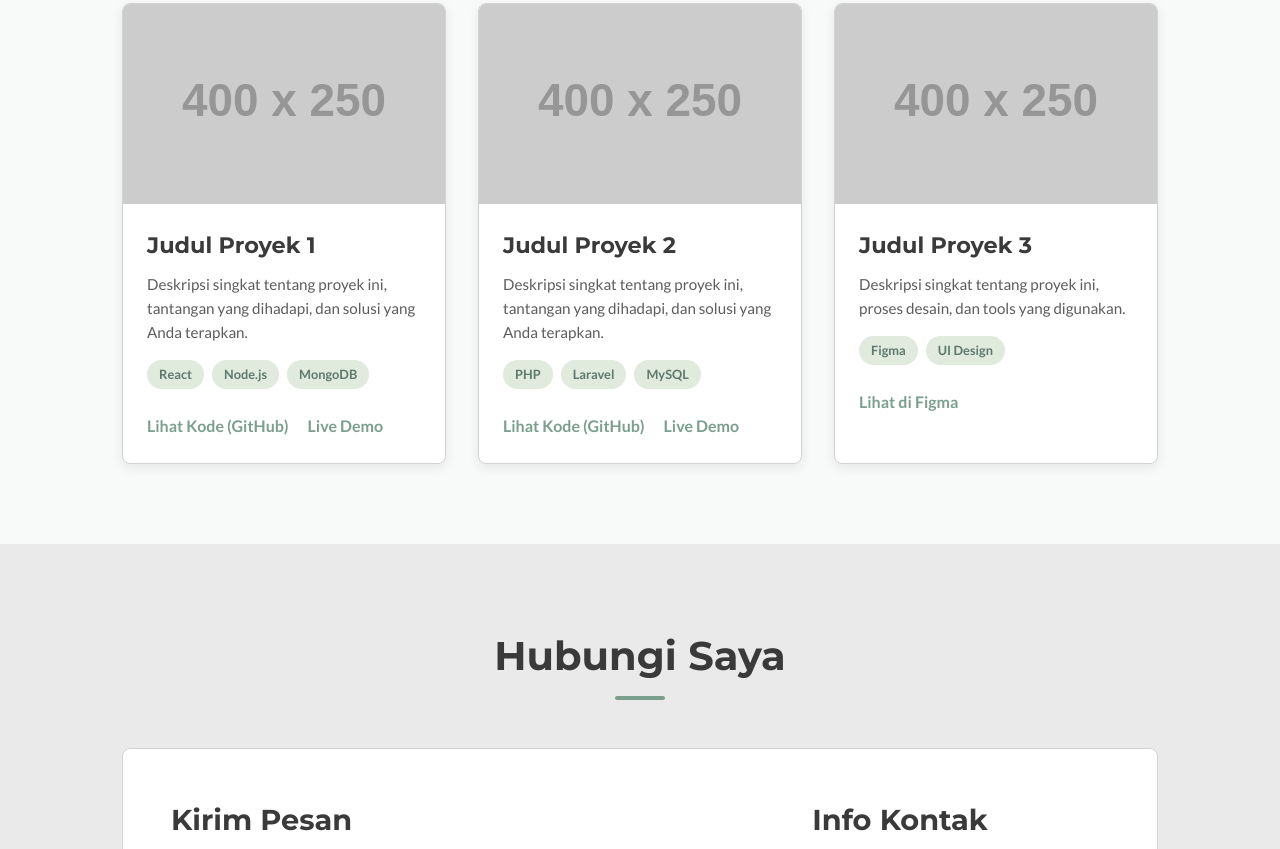
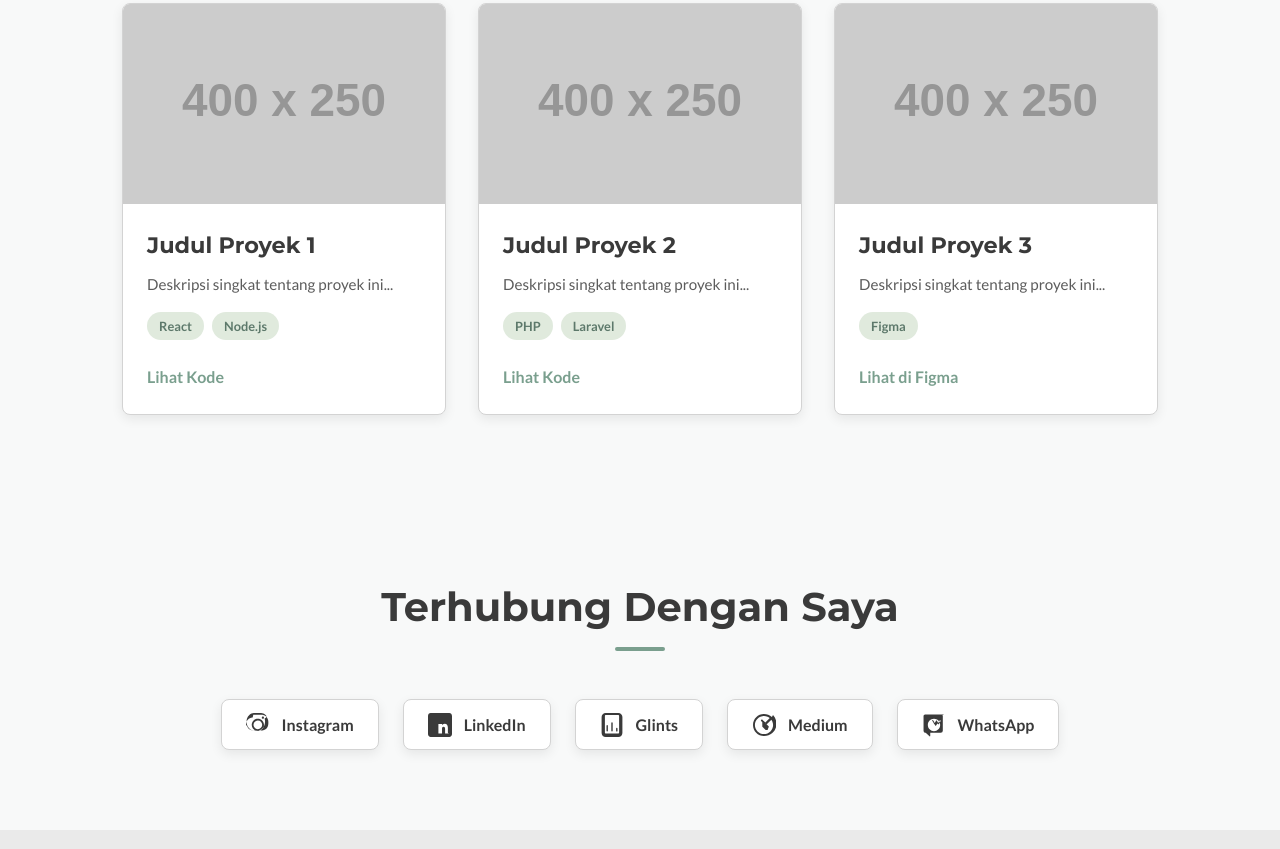
Before and after one commit to arifsetia-one/arif_setiawan-final_project, a plain HTML site: page index.html in a window 1280 px wide. Shown: the part 1951-2800 px from the top of the page. Drawn offline with Linux system fonts and the light colour scheme; placeholder pictures from the web are drawn by us.

Commit message:
update add social media

```diff
--- a/index.html
+++ b/index.html
@@ -4,7 +4,7 @@
 <head>
     <meta charset="UTF-8">
     <meta name="viewport" content="width=device-width, initial-scale=1.0">
-    <title>Portofolio Arif Setiawan (Palet Warna Foto)</title>
+    <title>Portofolio Arif Setiawan (Final)</title>
 
     <link rel="preconnect" href="https://fonts.googleapis.com">
     <link rel="preconnect" href="https://fonts.gstatic.com" crossorigin>
@@ -16,27 +16,18 @@
            1. PENGATURAN TEMA
            ======================== */
 
-        /* 1A. TEMA LIGHT (DEFAULT) - Terinspirasi dari warna terang di foto Anda */
+        /* 1A. TEMA LIGHT (DEFAULT) */
         :root {
             --bg-color: #F8F9F9;
-            /* Hampir putih, sedikit keabu-abuan (langit) */
             --section-bg: #EAEAEA;
-            /* Abu-abu terang (langau) */
             --card-color: #FFFFFF;
             --border-color: #D3D3D3;
-            /* Abu-abu sedang */
             --text-primary: #3A3A3A;
-            /* Abu-abu gelap (jaket) */
             --text-secondary: #5C5C5C;
-            /* Abu-abu sedang ke gelap */
             --accent-color: #7A9F8E;
-            /* Hijau sage lembut (dari pohon/kaos) */
             --accent-hover: #638575;
-            /* Hijau sage lebih gelap */
             --skill-bg: #E0EADD;
-            /* Hijau sangat pucat */
             --skill-text: #5D796B;
-            /* Hijau sedang */
             --navbar-bg: rgba(255, 255, 255, 0.85);
             --shadow-color: rgba(0, 0, 0, 0.08);
             --hero-image-border: var(--border-color);
@@ -46,25 +37,17 @@
             --font-body: 'Lato', sans-serif;
         }
 
-        /* 1B. TEMA DARK (SAAT 'body.dark-mode' AKTIF) - Terinspirasi dari warna gelap di foto Anda */
+        /* 1B. TEMA DARK */
         body.dark-mode {
             --bg-color: #2F3633;
-            /* Abu-abu kehijauan gelap (mirip jaket) */
             --section-bg: #3F4743;
-            /* Abu-abu kehijauan lebih gelap */
             --card-color: #3F4743;
             --border-color: #555E5A;
-            /* Abu-abu gelap */
             --text-primary: #ECECEC;
-            /* Hampir putih */
             --text-secondary: #C8C8C8;
-            /* Abu-abu terang */
             --accent-color: #A3C9B8;
-            /* Hijau sage yang lebih terang di dark mode */
             --accent-hover: #8AB4A2;
-            /* Hijau sage lebih terang */
             --skill-bg: #555E5A;
-            /* Abu-abu gelap untuk skill tag */
             --skill-text: var(--accent-color);
             --navbar-bg: rgba(47, 54, 51, 0.85);
             --shadow-color: rgba(0, 0, 0, 0.3);
@@ -72,7 +55,7 @@
             --icon-color: var(--text-secondary);
         }
 
-        /* 1C. PENGATURAN DASAR & TRANSISI */
+        /* 1C. PENGATURAN DASAR */
         * {
             margin: 0;
             padding: 0;
@@ -149,7 +132,7 @@
         }
 
         /* ========================
-           2. KOMPONEN (TOMBOL, DLL)
+           2. KOMPONEN
            ======================== */
         .btn {
             display: inline-block;
@@ -249,7 +232,6 @@
             color: #FFF;
         }
 
-        /* Tombol Toggle Tema */
         .theme-switch-wrapper {
             display: flex;
             align-items: center;
@@ -312,7 +294,6 @@
             border-radius: 50%;
         }
 
-        /* Menu Hamburger (disembunyikan di desktop) */
         .hamburger {
             display: none;
             cursor: pointer;
@@ -331,7 +312,6 @@
             transition: all 0.3s ease-in-out;
         }
 
-        /* Animasi Hamburger menjadi 'X' */
         .hamburger.active span:nth-child(1) {
             transform: translateY(8.5px) rotate(45deg);
         }
@@ -346,7 +326,7 @@
 
 
         /* ========================
-           4. SEMUA BAGIAN HALAMAN (Hero, About, Dll)
+           4. SEMUA BAGIAN HALAMAN
            ======================== */
 
         /* --- Hero --- */
@@ -397,7 +377,7 @@
         }
 
         .hero-image {
-            background-image: url('arif.png');
+            background-image: url('https://i.imgur.com/8Q0y7zM.png');
             /* Ganti ini dengan link foto Anda */
             background-size: cover;
             background-position: center;
@@ -407,7 +387,6 @@
             border-radius: 50%;
             border: 5px solid var(--hero-image-border);
             box-shadow: 0 0 30px rgba(122, 159, 142, 0.4);
-            /* Menggunakan aksen warna baru */
             margin: 0 auto;
             transition: border-color 0.3s ease;
         }
@@ -490,7 +469,6 @@
         .project-image {
             height: 200px;
             background-color: #EAEAEA;
-            /* Placeholder */
             background-image: url('https://via.placeholder.com/400x250/EAEAEA/3A3A3A?text=Gambar+Proyek');
             background-size: cover;
             background-position: center;
@@ -531,6 +509,53 @@
             font-weight: 700;
             margin-right: 1rem;
         }
+
+        /* --- Social Media (BARU) --- */
+        .social-links-wrapper {
+            display: flex;
+            flex-wrap: wrap;
+            /* Agar responsif di mobile */
+            justify-content: center;
+            align-items: center;
+            gap: 1.5rem;
+        }
+
+        .social-link-btn {
+            display: flex;
+            align-items: center;
+            gap: 0.75rem;
+            padding: 0.75rem 1.5rem;
+            background-color: var(--card-color);
+            color: var(--text-primary);
+            /* Teks pakai warna primer */
+            border: 1px solid var(--border-color);
+            border-radius: 8px;
+            font-weight: 700;
+            box-shadow: 0 4px 12px var(--shadow-color);
+            transition: all 0.3s ease;
+        }
+
+        .social-link-btn svg {
+            width: 24px;
+            height: 24px;
+            fill: currentColor;
+            /* Ini membuat SVG mengambil warna dari 'color' */
+            transition: fill 0.3s ease;
+        }
+
+        .social-link-btn:hover {
+            transform: translateY(-3px);
+            background-color: var(--accent-color);
+            border-color: var(--accent-color);
+            color: #FFF;
+            /* Teks jadi putih saat di-hover */
+        }
+
+        .social-link-btn:hover svg {
+            fill: #FFF;
+            /* SVG jadi putih saat di-hover */
+        }
+
 
         /* --- Contact --- */
         .contact-wrapper {
@@ -616,7 +641,7 @@
 
 
         /* ==================================
-           5. CSS RESPONSIVE (UNTUK MOBILE)
+           5. CSS RESPONSIVE
            ================================== */
 
         @media (max-width: 768px) {
@@ -629,7 +654,6 @@
                 padding: 3rem 0;
             }
 
-            /* --- Navigasi Mobile --- */
             nav ul {
                 position: fixed;
                 top: 68px;
@@ -644,7 +668,6 @@
                 transform: translateX(100%);
                 transition: transform 0.3s ease-in-out;
                 z-index: 999;
-                /* Pastikan di atas konten tapi di bawah navbar */
             }
 
             nav ul.active {
@@ -659,7 +682,6 @@
                 display: flex;
             }
 
-            /* --- Hero Section --- */
             .hero-content {
                 grid-template-columns: 1fr;
                 text-align: center;
@@ -684,13 +706,13 @@
                 margin-bottom: 2rem;
             }
 
-            /* --- About Section --- */
             #about .about-content {
                 grid-template-columns: 1fr;
                 gap: 2rem;
             }
 
-            /* --- Contact Section --- */
+            /* Social links akan otomatis wrap karena 'flex-wrap' */
+
             .contact-wrapper {
                 grid-template-columns: 1fr;
                 padding: 2rem 1.5rem;
@@ -710,6 +732,7 @@
                     <li><a href="#hero" class="active">Home</a></li>
                     <li><a href="#about">Tentang Saya</a></li>
                     <li><a href="#portfolio">Portofolio</a></li>
+                    <li><a href="#social-media">Social</a></li>
                     <li><a href="#contact">Kontak</a></li>
                     <li><a href="#" class="btn btn-primary">Download CV</a></li>
                 </ul>
@@ -806,50 +829,86 @@
                     <div class="project-image"></div>
                     <div class="project-content">
                         <h3>Judul Proyek 1</h3>
-                        <p>Deskripsi singkat tentang proyek ini, tantangan yang dihadapi, dan solusi yang Anda terapkan.
-                        </p>
-                        <div class="project-tags">
-                            <span>React</span>
-                            <span>Node.js</span>
-                            <span>MongoDB</span>
-                        </div>
-                        <div class="project-links">
-                            <a href="#" target="_blank">Lihat Kode (GitHub)</a>
-                            <a href="#" target="_blank">Live Demo</a>
-                        </div>
+                        <p>Deskripsi singkat tentang proyek ini...</p>
+                        <div class="project-tags"><span>React</span><span>Node.js</span></div>
+                        <div class="project-links"><a href="#" target="_blank">Lihat Kode</a></div>
                     </div>
                 </div>
                 <div class="project-card">
                     <div class="project-image"></div>
                     <div class="project-content">
                         <h3>Judul Proyek 2</h3>
-                        <p>Deskripsi singkat tentang proyek ini, tantangan yang dihadapi, dan solusi yang Anda terapkan.
-                        </p>
-                        <div class="project-tags">
-                            <span>PHP</span>
-                            <span>Laravel</span>
-                            <span>MySQL</span>
-                        </div>
-                        <div class="project-links">
-                            <a href="#" target="_blank">Lihat Kode (GitHub)</a>
-                            <a href="#" target="_blank">Live Demo</a>
-                        </div>
+                        <p>Deskripsi singkat tentang proyek ini...</p>
+                        <div class="project-tags"><span>PHP</span><span>Laravel</span></div>
+                        <div class="project-links"><a href="#" target="_blank">Lihat Kode</a></div>
                     </div>
                 </div>
                 <div class="project-card">
                     <div class="project-image"></div>
                     <div class="project-content">
                         <h3>Judul Proyek 3</h3>
-                        <p>Deskripsi singkat tentang proyek ini, proses desain, dan tools yang digunakan.</p>
-                        <div class="project-tags">
-                            <span>Figma</span>
-                            <span>UI Design</span>
-                        </div>
-                        <div class="project-links">
-                            <a href="#" target="_blank">Lihat di Figma</a>
-                        </div>
+                        <p>Deskripsi singkat tentang proyek ini...</p>
+                        <div class="project-tags"><span>Figma</span></div>
+                        <div class="project-links"><a href="#" target="_blank">Lihat di Figma</a></div>
                     </div>
                 </div>
+            </div>
+        </div>
+    </section>
+
+    <section id="social-media">
+        <div class="container">
+            <h2 class="section-title">Terhubung Dengan Saya</h2>
+            <div class="social-links-wrapper">
+
+                <a href="#" target="_blank" class="social-link-btn">
+                    <svg viewBox="0 0 24 24" fill="none" xmlns="http://www.w3.org/2000/svg">
+                        <path
+                            d="M7.16 0c.23 0 .45.01.66.02-.01 0-.01 0 0 0C6.2.2 4.78.68 3.55 1.7 2.3 2.74 1.48 3.98 1 5.38c-.3 1-.44 2.05-.44 3.1 0 .9.1 1.78.3 2.62.18.8.46 1.55.82 2.25.37.7.83 1.34 1.38 1.9s1.2 1 1.9 1.38c.7.36 1.44.64 2.24.82 1.7.36 3.5.36 5.2 0 .8-.18 1.54-.46 2.25-.82.7-.37 1.33-.84 1.9-1.38s1-1.2 1.38-1.9c.36-.7.64-1.45.82-2.25.2-.84.3-1.72.3-2.62 0-1.05-.15-2.1-.44-3.1C21.4 4 20.57 2.75 19.33 1.7 18.1.68 16.67.2 15.06.02c-.01 0-.01 0 0 0 .2-.01.43-.02.66-.02h-8.7zm.13 1.8h8.4c.2 0 .4.01.6.02.01 0 .01 0 0 0 1.25.17 2.37.54 3.28 1.25.92.7 1.6 1.55 2.08 2.6.27.6.46 1.25.56 1.92.1.68.16 1.38.16 2.08s-.05 1.4-.16 2.08c-.1.67-.28 1.32-.56 1.92-.47 1.05-1.16 1.9-2.08 2.6-.9.7-2.02 1.08-3.28 1.25 0 0 0 0 0 0-.2.01-.4.02-.6.02h-8.4c-.2 0-.4-.01-.6-.02 0 0 0 0 0 0-1.25-.17-2.37-.55-3.28-1.25-.9-.7-1.6-1.55-2.07-2.6-.28-.6-.47-1.25-.57-1.92C.05 13.7 0 13 0 12.3s.05-1.4.16-2.08c.1-.67.28-1.32.57-1.92C1.2 7.25 1.9 6.4 2.8 5.7c.92-.7 2.04-1.08 3.3-1.25 0 0 0 0 0 0 .2-.01.4-.02.58-.02zM16.9 3.6c.6 0 1.1.5 1.1 1.1s-.5 1.1-1.1 1.1-1.1-.5-1.1-1.1.5-1.1 1.1-1.1zM11.85 5.7c-3.4 0-6.15 2.75-6.15 6.15s2.75 6.15 6.15 6.15 6.15-2.75 6.15-6.15-2.75-6.15-6.15-6.15zm0 1.8c2.4 0 4.35 1.95 4.35 4.35s-1.95 4.35-4.35 4.35-4.35-1.95-4.35-4.35 1.95-4.35 4.35-4.35z"
+                            fill-rule="evenodd" clip-rule="evenodd"></path>
+                    </svg>
+                    <span>Instagram</span>
+                </a>
+
+                <a href="#" target="_blank" class="social-link-btn">
+                    <svg viewBox="0 0 24 24" fill="none" xmlns="http://www.w3.org/2000/svg">
+                        <path
+                            d="M2.62 0h18.76C22.7 0 24 1.3 24 2.92v18.16C24 22.7 22.7 24 21.38 24H2.62C1.18 24 0 22.7 0 21.08V2.92C0 1.3 1.18 0 2.62 0zM7.12 10.33v9.54H3.5V10.33h3.62zM5.3 8.6c-1.1 0-1.98-.88-1.98-1.97 0-1.1.9-1.97 2-1.97s1.98.88 1.98 1.97c0 1.1-.9 1.97-2 1.97zm14.58 11.27v-5.2c0-2.84-1.22-3.95-3.1-3.95-1.5 0-2.3.8-2.68 1.5v-1.3H10.4v9.54h3.62v-4.7c0-1.25.43-2.1 1.52-2.1 1.08 0 1.55.82 1.55 2.15v4.65h3.68z">
+                        </path>
+                    </svg>
+                    <span>LinkedIn</span>
+                </a>
+
+                <a href="#" target="_blank" class="social-link-btn">
+                    <svg viewBox="0 0 24 24" fill="none" xmlns="http://www.w3.org/2000/svg">
+                        <path
+                            d="M18.4 2.02c.4 0 .7.3.7.7v17.1c0 .4-.3.7-.7.7H5.6c-.4 0-.7-.3-.7-.7V2.72c0-.4.3-.7.7-.7h12.8M18.4 0H5.6C3.4 0 1.6 1.8 1.6 4.12v15.76C1.6 22.2 3.4 24 5.6 24h12.8c2.2 0 4-1.8 4-4.12V4.12C22.4 1.8 20.6 0 18.4 0zM7.2 12.02c.4 0 .7.3.7.7v5.1c0 .4-.3.7-.7.7s-.7-.3-.7-.7v-5.1c0-.4.3-.7.7-.7zM12 9.22c.4 0 .7.3.7.7v7.9c0 .4-.3.7-.7.7s-.7-.3-.7-.7v-7.9c0-.4.3-.7.7-.7zM16.8 14.82c.4 0 .7.3.7.7v2.4c0 .4-.3.7-.7.7s-.7-.3-.7-.7v-2.4c0-.4.3-.7.7-.7z">
+                        </path>
+                    </svg>
+                    <span>Glints</span>
+                </a>
+
+                <a href="#" target="_blank" class="social-link-btn">
+                    <svg viewBox="0 0 24 24" fill="none" xmlns="http://www.w3.org/2000/svg">
+                        <path
+                            d="M19.9 4.1C17.7 1.9 14.9 1 12 1 5.9 1 1 5.9 1 12s4.9 11 11 11c.1 0 .1 0 0 0h.1c.1 0 .1 0 .1 0 3-.1 5.8-1 8.1-2.9 2.2-2 3.8-4.7 4-7.6.1-1.1.1-2.3 0-3.4-.4-2.8-1.5-5.3-3.3-7zm-4.3 12.8c-.3.1-.7.2-1 .2-.3 0-.6-.1-.8-.2-.3-.1-.5-.2-.7-.4l-2.7-2.7c-.1-.1-.1-.2-.1-.3v-4.8c0-.2.1-.4.3-.5.2-.1.4-.2.7-.1.2.1.4.2.5.3l4.8 4.8c.1.1.2.3.2.5 0 .3-.1.5-.2.6zM12 21.1c-5 0-9.1-4.1-9.1-9.1S7 2.9 12 2.9s9.1 4.1 9.1 9.1-4.1 9.1-9.1 9.1z">
+                        </path>
+                        <path
+                            d="M18.5 4.8c.2-.2.4-.3.7-.3.3 0 .5.1.7.3.2.2.3.4.3.7s-.1.5-.3.7L15 11c-.1.1-.3.2-.5.2h-.1c-.1 0-.2 0-.3-.1L9.2 8.3c-.2-.2-.3-.4-.3-.7 0-.3.1-.5.3-.7.2-.2.4-.3.7-.3.3 0 .5.1.7.3l2.7 2.7 4.5-4.5z">
+                        </path>
+                    </svg>
+                    <span>Medium</span>
+                </a>
+
+                <a href="#" target="_blank" class="social-link-btn">
+                    <svg viewBox="0 0 24 24" fill="none" xmlns="http://www.w3.org/2000/svg">
+                        <path
+                            d="M22.02 1.98a1.5 1.5 0 0 0-1.06-.44H3.04a1.5 1.5 0 0 0-1.06.44 1.5 1.5 0 0 0-.44 1.06V17.7c0 1.18.96 2.14 2.14 2.14h.02l3.82 3.4a.48.48 0 0 0 .73-.39v-3h10.42a2.14 2.14 0 0 0 2.14-2.14V3.04a1.5 1.5 0 0 0-.44-1.06zM12 18.2c-3.4 0-6.17-2.77-6.17-6.17S8.6 5.86 12 5.86s6.17 2.77 6.17 6.17-2.77 6.17-6.17 6.17zM15.4 10.4l-1.32 2.2a.5.5 0 0 1-.43.23.5.5 0 0 1-.43-.23l-.9-1.5-.02.02c-.08-.1-2-3.32-2-3.32a.5.5 0 0 1 .15-.69.5.5 0 0 1 .69.15l1.6 2.64 1.3-2.2a.5.5 0 0 1 .86 0l1.32 2.2 1.6-2.65a.5.5 0 0 1 .7.15.5.5 0 0 1 .14.7l-2.01 3.32z">
+                        </path>
+                    </svg>
+                    <span>WhatsApp</span>
+                </a>
+
             </div>
         </div>
     </section>
@@ -893,61 +952,34 @@
 
 
     <script>
-
         // --- SCRIPT UNTUK TOGGLE TEMA (DARK/LIGHT) ---
-
         const themeToggle = document.getElementById('theme-toggle');
         const body = document.body;
-
-        function setDarkTheme() {
-            body.classList.add('dark-mode');
-            themeToggle.checked = true;
-        }
-        function setLightTheme() {
-            body.classList.remove('dark-mode');
-            themeToggle.checked = false;
-        }
-
+        function setDarkTheme() { body.classList.add('dark-mode'); themeToggle.checked = true; }
+        function setLightTheme() { body.classList.remove('dark-mode'); themeToggle.checked = false; }
         const savedTheme = localStorage.getItem('theme');
-
-        if (savedTheme === 'dark') {
-            setDarkTheme();
-        } else if (savedTheme === 'light') {
-            setLightTheme();
-        } else if (window.matchMedia && window.matchMedia('(prefers-color-scheme: dark)').matches) {
-            setDarkTheme();
-        } else {
-            setLightTheme();
-        }
-
+        if (savedTheme === 'dark') { setDarkTheme(); }
+        else if (savedTheme === 'light') { setLightTheme(); }
+        else if (window.matchMedia && window.matchMedia('(prefers-color-scheme: dark)').matches) { setDarkTheme(); }
+        else { setLightTheme(); }
         themeToggle.addEventListener('change', function () {
-            if (this.checked) {
-                setDarkTheme();
-                localStorage.setItem('theme', 'dark');
-            } else {
-                setLightTheme();
-                localStorage.setItem('theme', 'light');
-            }
+            if (this.checked) { setDarkTheme(); localStorage.setItem('theme', 'dark'); }
+            else { setLightTheme(); localStorage.setItem('theme', 'light'); }
         });
 
-
         // --- SCRIPT BARU UNTUK MENU HAMBURGER ---
-
         const hamburger = document.getElementById('hamburger-menu');
         const navLinks = document.getElementById('nav-links');
-
         hamburger.addEventListener('click', () => {
             navLinks.classList.toggle('active');
             hamburger.classList.toggle('active');
         });
-
         document.querySelectorAll('#nav-links li a').forEach(link => {
             link.addEventListener('click', () => {
                 navLinks.classList.remove('active');
                 hamburger.classList.remove('active');
             });
         });
-
     </script>
 
 </body>
```
